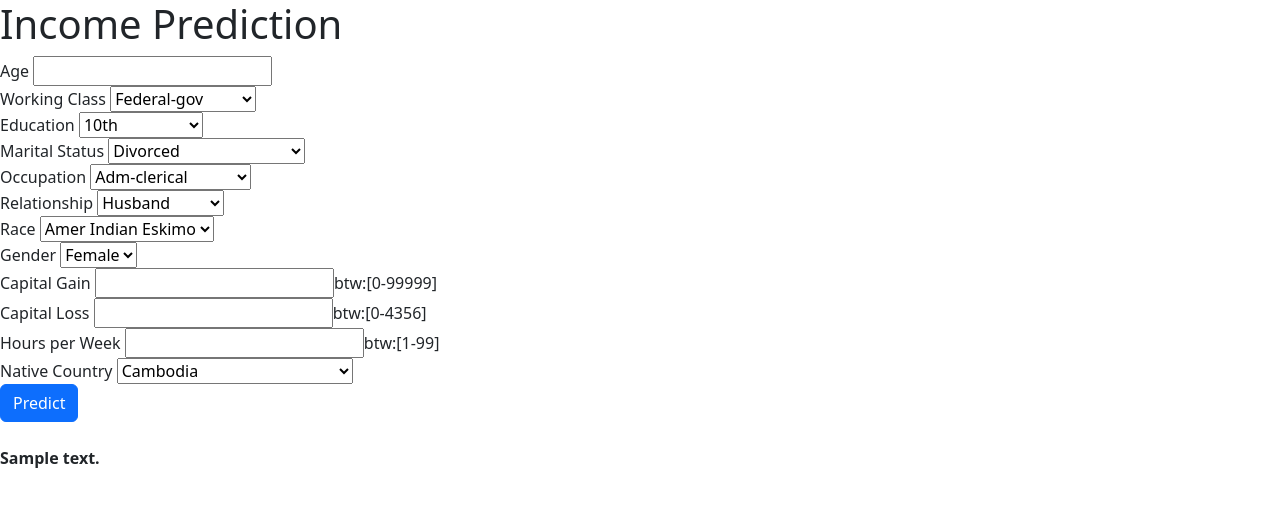
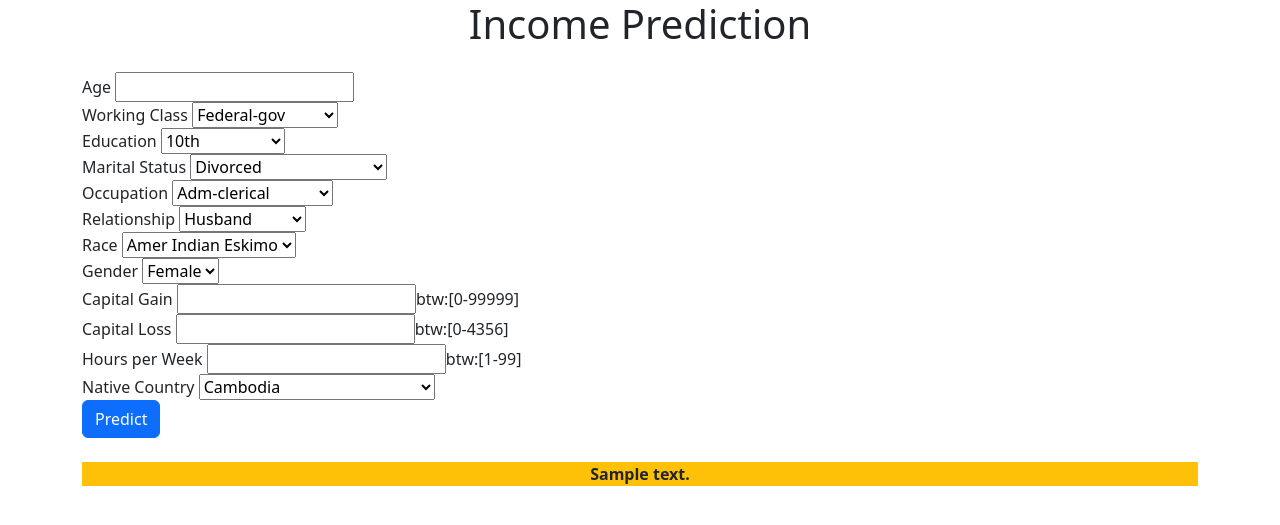
Before and after one commit to GeorgeGithiri5/DS, a Flask app: template ML_deployments/heruku-deployments/templates/index.html in a window 1280 px wide. Shown: the top 525 px of the page. Run offline with Flask 2, Linux system fonts and the light colour scheme; the template is opened without the code that fills it: most values are stand-ins (such as "Sample title", 1, 10 or a date in 2020); parts of the project's set-up code (start-up, migrations or seed data) failed here and were passed over.

Commit message:
Feature Added bootstrap

```diff
--- a/ML_deployments/heruku-deployments/templates/index.html
+++ b/ML_deployments/heruku-deployments/templates/index.html
@@ -14,9 +14,10 @@
 </head>
 
 <body>
-    <div class="prediction">
-        <h1>Income Prediction</h1>
-        <form action="{{ url_for('predict')}}"method="post">
+    <div class="prediction container">
+        <h1 class="text-center">Income Prediction</h1>
+        <div class="my-4 lg-8">
+        <form class="form-group" action="{{ url_for('predict')}}"method="post">
 		<label for="age">Age</label>
 		<input type="text" id="age" name="age" required="required">
 		<br>
@@ -164,7 +165,11 @@
         </form>
 
        <br>
-       <b>{{ prediction_text }}</b>
+        <div class="text-center bg-warning">
+            <b>{{ prediction_text }}</b>
+        </div>
+
+        </div>
     </div>
 </body>
 </html>
```
